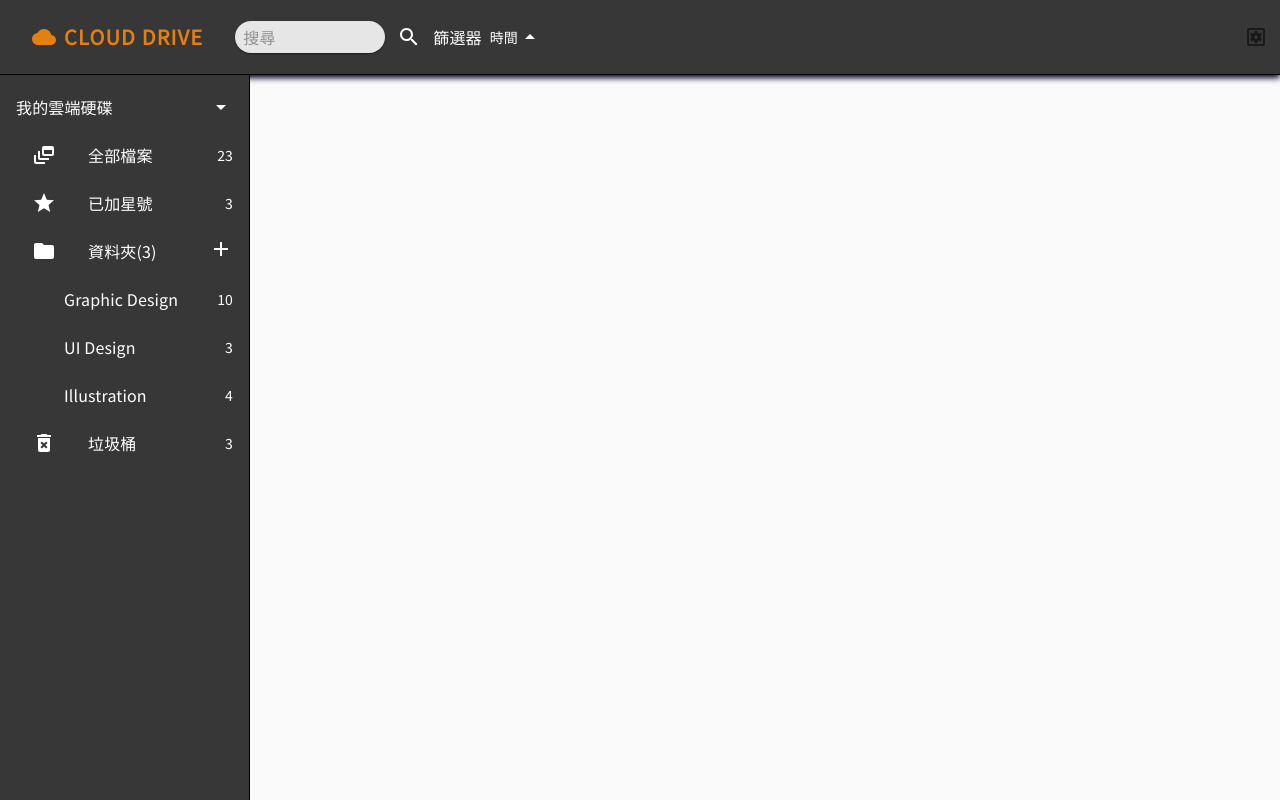
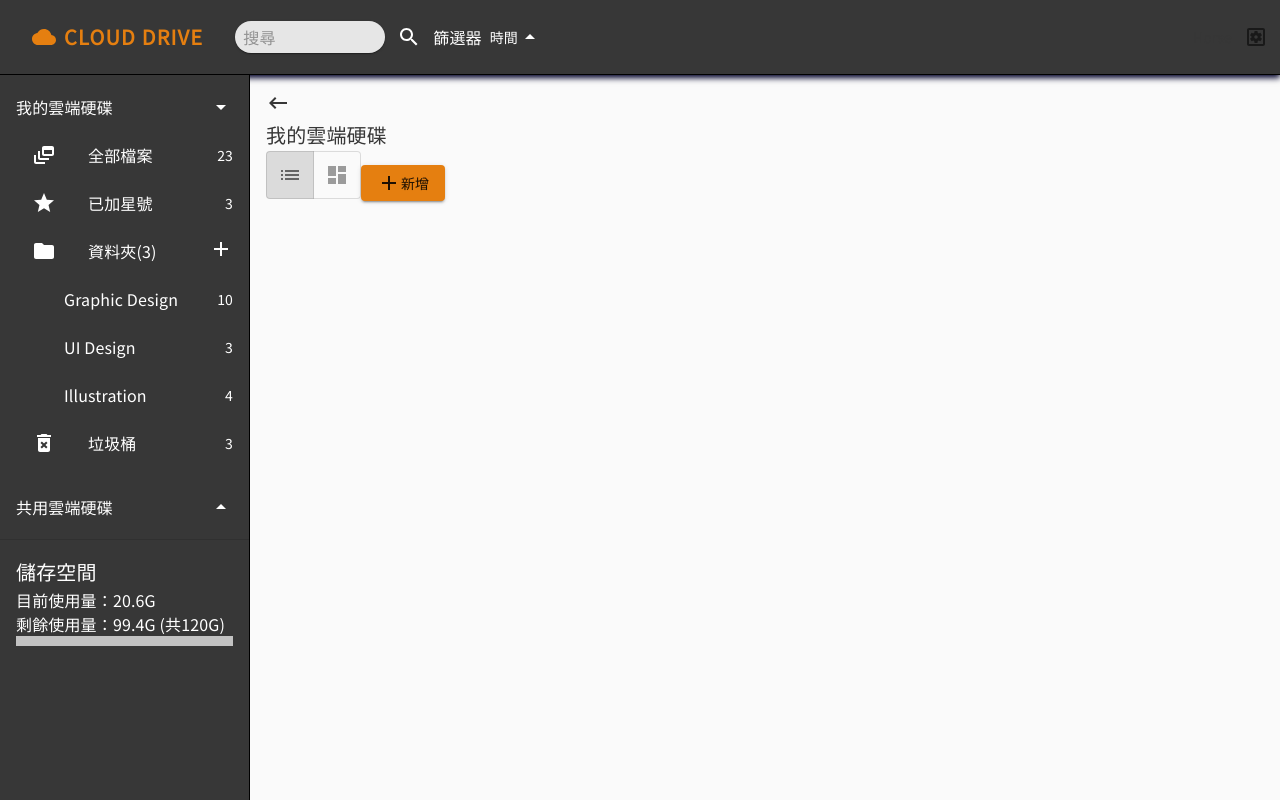
Before and after one commit to littlehorseboy/the-f2e-2019-eighth, a React app: page /#/all in a window 1280 px wide. Built offline with nearby package versions, Linux system fonts and the light colour scheme.

Commit message:
feat: mainBodyContainer LinearProgress，ToggleButton

```diff
--- a/package.json
+++ b/package.json
@@ -58,6 +58,7 @@
   "dependencies": {
     "@material-ui/core": "^4.3.1",
     "@material-ui/icons": "^4.2.1",
+    "@material-ui/lab": "^4.0.0-alpha.25",
     "classnames": "^2.2.6",
     "core-js": "^3.1.4",
     "date-fns": "^2.0.1",
--- a/src/pages/CloudDrive/CloudDrive.tsx
+++ b/src/pages/CloudDrive/CloudDrive.tsx
@@ -1,5 +1,5 @@
-import React from 'react';
-import { makeStyles, createStyles } from '@material-ui/core/styles';
+import React, { useState } from 'react';
+import { makeStyles, createStyles, withStyles } from '@material-ui/core/styles';
 import Typography from '@material-ui/core/Typography';
 import Paper from '@material-ui/core/Paper';
 import InputBase from '@material-ui/core/InputBase';
@@ -13,6 +13,10 @@ import ListItemSecondaryAction from '@material-ui/core/ListItemSecondaryAction';
 import ListItemText from '@material-ui/core/ListItemText';
 import Checkbox from '@material-ui/core/Checkbox';
 import Collapse from '@material-ui/core/Collapse';
+import Divider from '@material-ui/core/Divider';
+import LinearProgress from '@material-ui/core/LinearProgress';
+import ToggleButtonGroup from '@material-ui/lab/ToggleButtonGroup';
+import ToggleButton from '@material-ui/lab/ToggleButton';
 import CloudIcon from '@material-ui/icons/Cloud';
 import SearchIcon from '@material-ui/icons/Search';
 import ArrowDropUpIcon from '@material-ui/icons/ArrowDropUp';
@@ -22,7 +26,21 @@ import StarIcon from '@material-ui/icons/Star';
 import AddIcon from '@material-ui/icons/Add';
 import FolderIcon from '@material-ui/icons/Folder';
 import DeleteForeverIcon from '@material-ui/icons/DeleteForever';
+import KeyboardBackspaceIcon from '@material-ui/icons/KeyboardBackspace';
+import ListIcon from '@material-ui/icons/List';
+import DashboardIcon from '@material-ui/icons/Dashboard';
 import DynamicFeedIcon from '../../components/icons/DynamicFeed/DynamicFeed';
+
+const BorderLinearProgress = withStyles({
+  root: {
+    height: 10,
+    backgroundColor: '##FFFFFF',
+  },
+  bar: {
+    // borderRadius: 20,
+    backgroundColor: '#8D908D',
+  },
+})(LinearProgress);
 
 // eslint-disable-next-line @typescript-eslint/explicit-function-return-type
 const useStyles = makeStyles((theme) => createStyles({
@@ -79,6 +97,9 @@ const useStyles = makeStyles((theme) => createStyles({
     display: 'flex',
     alignItems: 'center',
   },
+  mainBodyContainer: {
+    display: 'flex',
+  },
   sidebar: {
     width: 250,
     height: 'calc(100vh - 75px)',
@@ -98,12 +119,18 @@ const useStyles = makeStyles((theme) => createStyles({
       color: 'inherit',
     },
   },
+  sidebarBottom: {
+    padding: theme.spacing(2),
+  },
+  main: {
+    padding: theme.spacing(2),
+  },
 }));
 
 export default function Login(): JSX.Element {
   const classes = useStyles();
 
-  const [anchorTimeEl, setAnchorTimeEl] = React.useState<HTMLButtonElement | null>(null);
+  const [anchorTimeEl, setAnchorTimeEl] = useState<HTMLButtonElement | null>(null);
 
   function handleClickOpenTimePopover(
     event: React.MouseEvent<HTMLButtonElement, MouseEvent>,
@@ -115,7 +142,7 @@ export default function Login(): JSX.Element {
     setAnchorTimeEl(null);
   }
 
-  const [timeChecked, setTimeChecked] = React.useState<{ label: string; value: string }[]>([]);
+  const [timeChecked, setTimeChecked] = useState<{ label: string; value: string }[]>([]);
 
   const handleTimeCheckedToggle = (time: { label: string; value: string }): ()
   => void => (): void => {
@@ -131,9 +158,19 @@ export default function Login(): JSX.Element {
     setTimeChecked(newChecked);
   };
 
-  const [myCloudDriveOpen, setMyCloudDriveOpen] = React.useState(true);
+  const [myCloudDriveOpen, setMyCloudDriveOpen] = useState(true);
 
-  const [folderOpen, setFolderOpen] = React.useState(true);
+  const [folderOpen, setFolderOpen] = useState(true);
+
+  const [shareCloudDriveOpen, setShareCloudDriveOpen] = useState(false);
+
+  const [viewMode, setViewMode] = useState('list');
+
+  const handleChangeViewMode = (
+    event: React.MouseEvent<HTMLElement, MouseEvent>, mode: string,
+  ): void => {
+    setViewMode(mode);
+  };
 
   return (
     <>
@@ -217,7 +254,8 @@ export default function Login(): JSX.Element {
           </IconButton>
         </div>
       </header>
-      <div>
+
+      <div className={classes.mainBodyContainer}>
         <div className={classes.sidebar}>
           <div>
             <List
@@ -294,9 +332,113 @@ export default function Login(): JSX.Element {
                 </List>
               </Collapse>
             </List>
+
+            <List
+              component="nav"
+            >
+              <ListItem button onClick={(): void => setShareCloudDriveOpen(!shareCloudDriveOpen)}>
+                <ListItemText primary="共用雲端硬碟" />
+                {shareCloudDriveOpen ? <ArrowDropDownIcon /> : <ArrowDropUpIcon />}
+              </ListItem>
+              <Collapse in={shareCloudDriveOpen} timeout="auto" unmountOnExit>
+                <List component="div" disablePadding>
+                  <ListItem button className={classes.nested}>
+                    <ListItemIcon>
+                      <DynamicFeedIcon />
+                    </ListItemIcon>
+                    <ListItemText primary="全部檔案" />
+                    <ListItemSecondaryAction>
+                      23
+                    </ListItemSecondaryAction>
+                  </ListItem>
+                  <ListItem button className={classes.nested}>
+                    <ListItemIcon>
+                      <StarIcon />
+                    </ListItemIcon>
+                    <ListItemText primary="已加星號" />
+                    <ListItemSecondaryAction>
+                      3
+                    </ListItemSecondaryAction>
+                  </ListItem>
+                  <ListItem
+                    button
+                    className={classes.nested}
+                    onClick={(): void => setFolderOpen(!folderOpen)}
+                  >
+                    <ListItemIcon>
+                      <FolderIcon />
+                    </ListItemIcon>
+                    <ListItemText primary="資料夾(3)" />
+                    <ListItemSecondaryAction>
+                      <AddIcon />
+                    </ListItemSecondaryAction>
+                  </ListItem>
+                  <Collapse in={folderOpen} timeout="auto" unmountOnExit>
+                    <List component="div" disablePadding>
+                      <ListItem button className={classes.folderNested}>
+                        <ListItemText primary="Graphic Design" />
+                        <ListItemSecondaryAction>
+                          10
+                        </ListItemSecondaryAction>
+                      </ListItem>
+                      <ListItem button className={classes.folderNested}>
+                        <ListItemText primary="UI Design" />
+                        <ListItemSecondaryAction>
+                          3
+                        </ListItemSecondaryAction>
+                      </ListItem>
+                      <ListItem button className={classes.folderNested}>
+                        <ListItemText primary="Illustration" />
+                        <ListItemSecondaryAction>
+                          4
+                        </ListItemSecondaryAction>
+                      </ListItem>
+                    </List>
+                  </Collapse>
+                  <ListItem button className={classes.nested}>
+                    <ListItemIcon>
+                      <DeleteForeverIcon />
+                    </ListItemIcon>
+                    <ListItemText primary="垃圾桶" />
+                    <ListItemSecondaryAction>
+                      3
+                    </ListItemSecondaryAction>
+                  </ListItem>
+                </List>
+              </Collapse>
+            </List>
+          </div>
+
+          <Divider />
+
+          <div className={classes.sidebarBottom}>
+            <Typography variant="h6">儲存空間</Typography>
+            <Typography>目前使用量：20.6G</Typography>
+            <Typography>剩餘使用量：99.4G (共120G)</Typography>
+            <BorderLinearProgress
+              variant="determinate"
+              value={(120 / 20.6) * 100}
+            />
           </div>
         </div>
-        <div></div>
+        <div className={classes.main}>
+          <div>
+            <KeyboardBackspaceIcon />
+            <Typography variant="h6">我的雲端硬碟</Typography>
+            <ToggleButtonGroup value={viewMode} exclusive onChange={handleChangeViewMode}>
+              <ToggleButton value="list">
+                <ListIcon />
+              </ToggleButton>
+              <ToggleButton value="grid">
+                <DashboardIcon />
+              </ToggleButton>
+            </ToggleButtonGroup>
+            <Button variant="contained" color="secondary">
+              <AddIcon />
+              新增
+            </Button>
+          </div>
+        </div>
       </div>
     </>
   );
```
Also changed, not shown: 1 other file (tests, documents, lock files or other folders).
